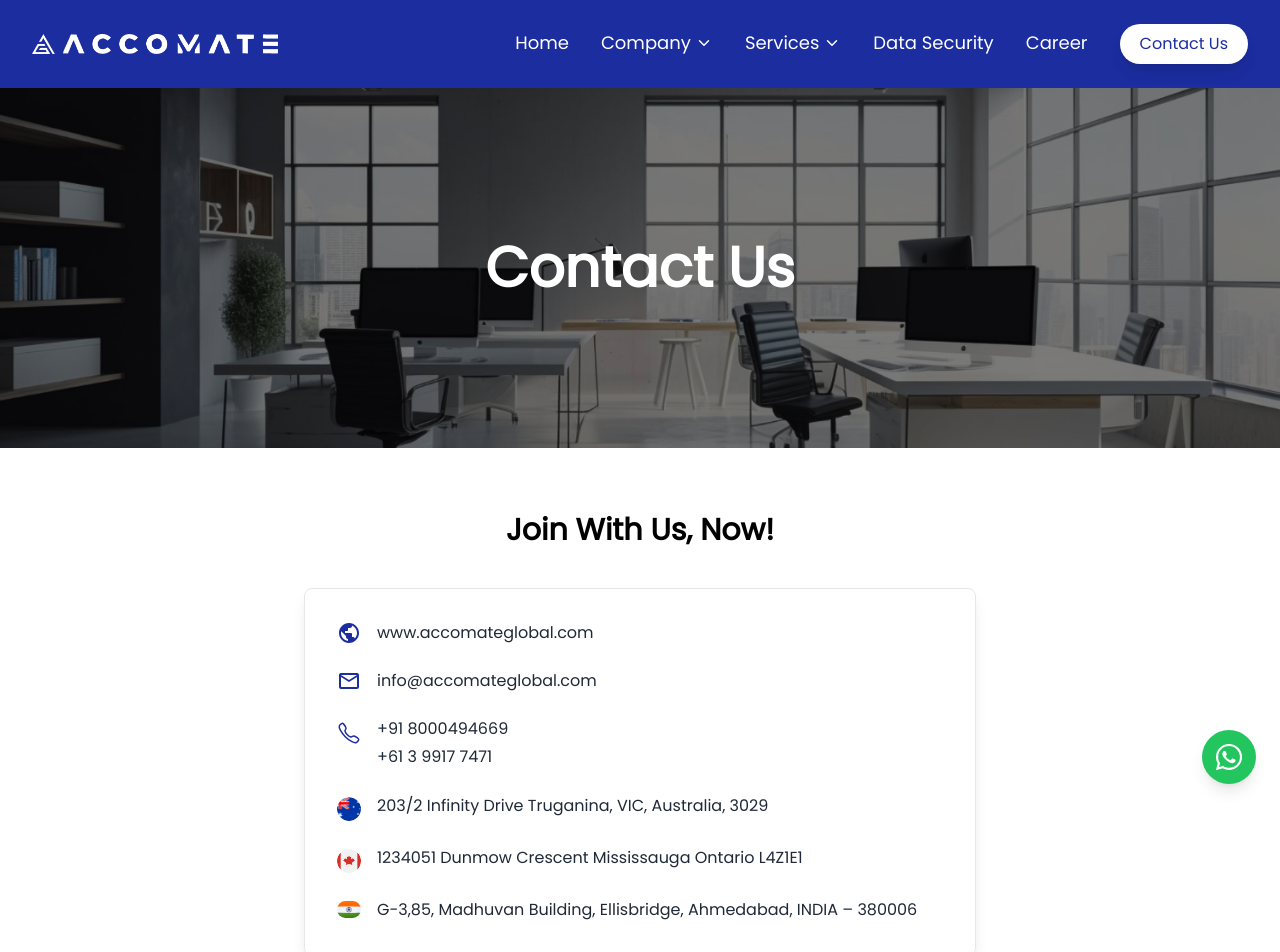
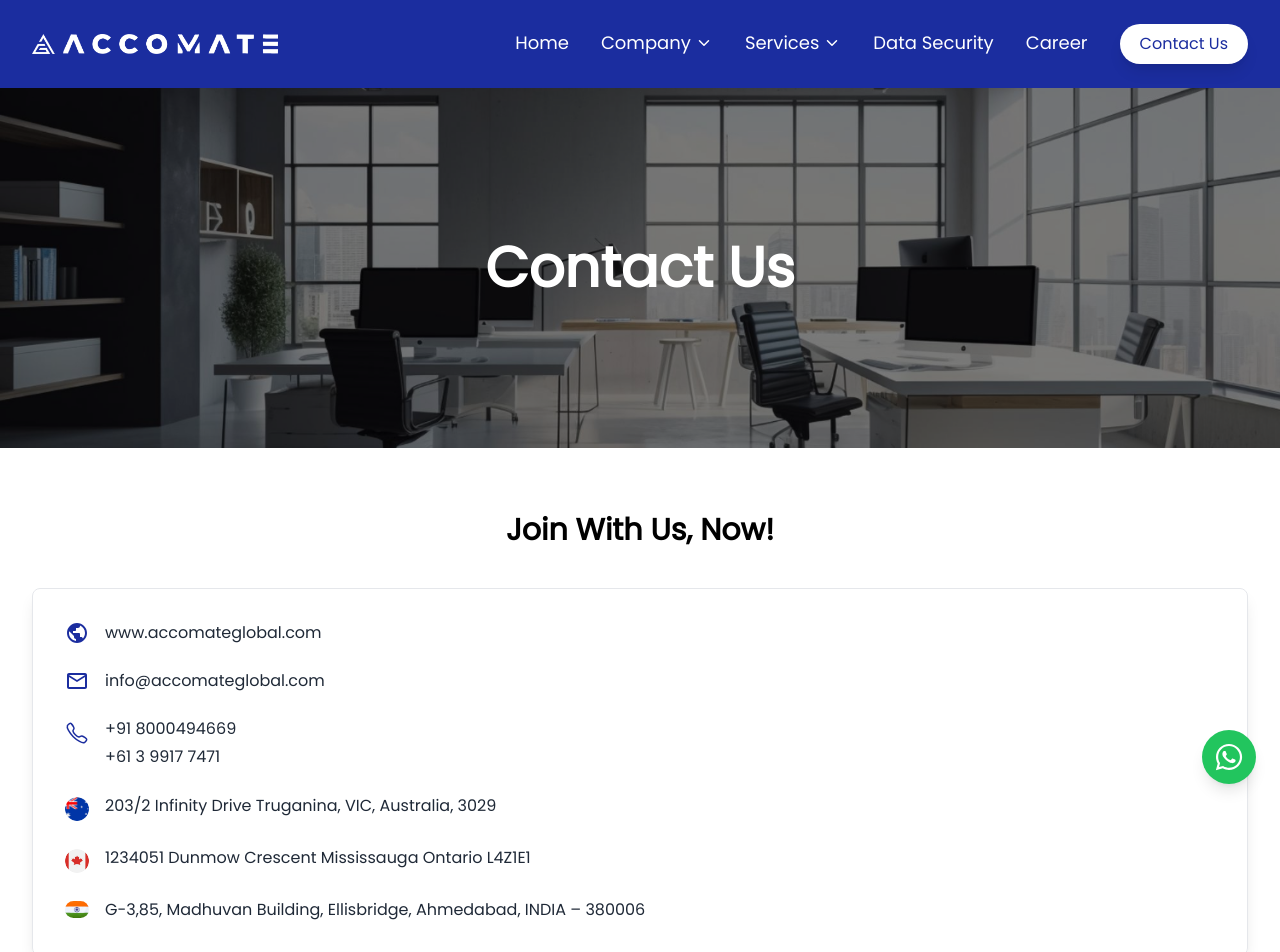
Before and after one commit to dharmeshbafna/accomate-global, a Next.js app: page /contact in a window 1280 px wide. Shown: the top 952 px of the page. Built offline with nearby package versions, Linux system fonts and the light colour scheme.

Commit message:
Update contact.js

```diff
--- a/src/components/contact.js
+++ b/src/components/contact.js
@@ -105,8 +105,8 @@ export const Contact = () => {
                 Join With Us, Now!
             </div>
 
-<div className="mt-10 flex justify-center">
-    <div data-aos="zoom-in" data-aos-duration="2000" data-aos-delay="100" className="rounded-lg p-8 border shadow-lg max-w-2xl w-full">
+<div className="mt-10 flex text-left">
+    <div data-aos="zoom-in" data-aos-duration="2000" data-aos-delay="100" className="rounded-lg p-8 border shadow-lg w-full">
         <div className="space-y-6">
             {/* Website */}
             <div className="flex items-center space-x-4">
```
